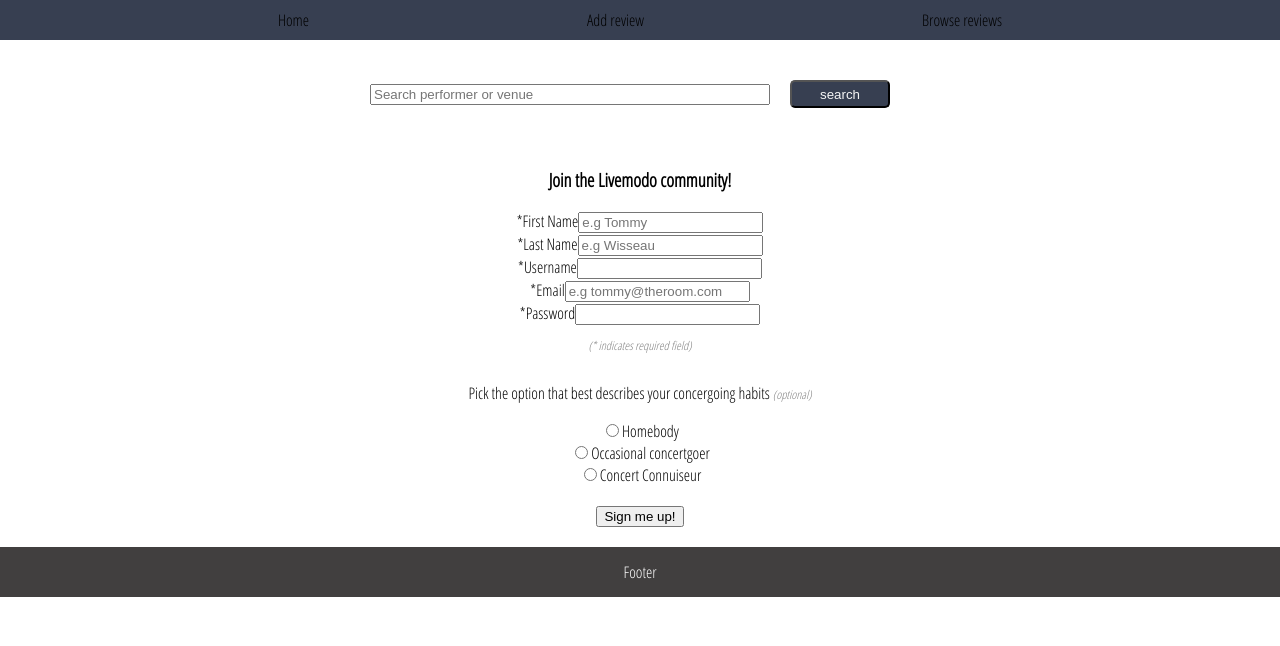
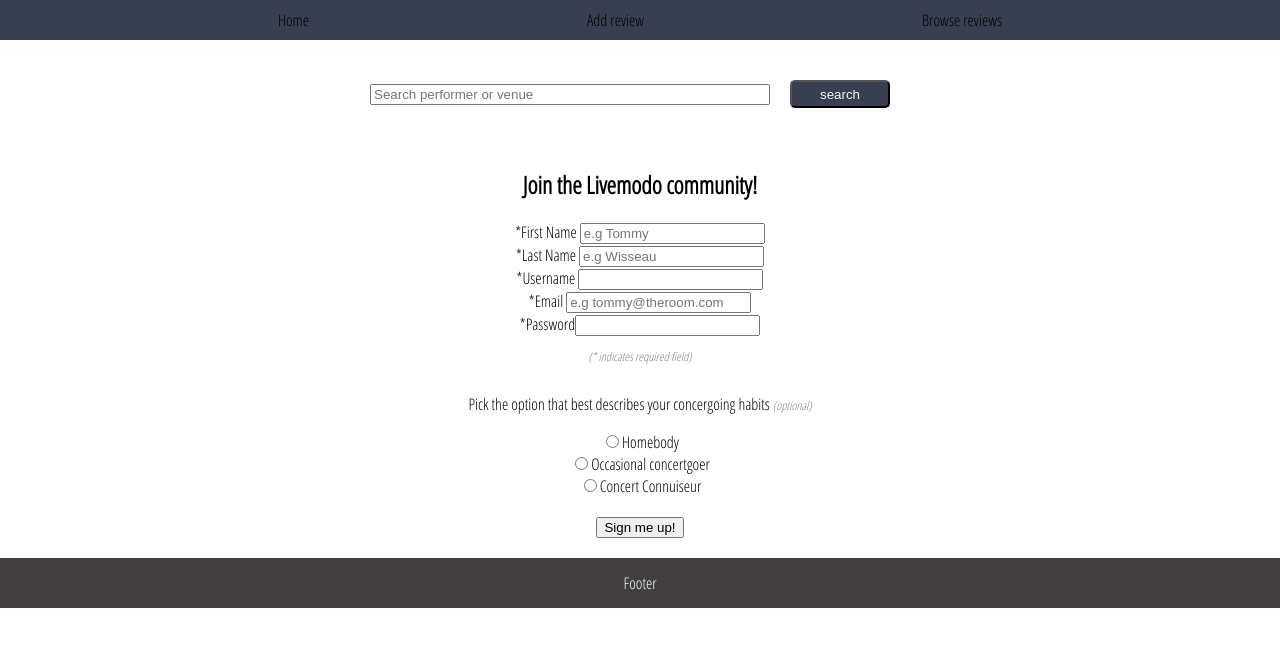
Before and after one commit to BC1985/livemodo, a React (Create React App) app: page /signup in a window 1280 px wide. Shown: the top 646 px of the page. Built offline with nearby package versions, Linux system fonts and the light colour scheme.

Commit message:
Split inputs into divs

```diff
--- a/src/SignupForm.css
+++ b/src/SignupForm.css
@@ -25,6 +25,3 @@ button {
 #sign-form label {
   margin-right: 100px;
 }
-#signup {
-  justify-content: end;
-}
--- a/src/SignupForm.js
+++ b/src/SignupForm.js
@@ -10,30 +10,31 @@ function SignupForm() {
   return (
     <>
       <div className="call-to-action">
-        <h3>Join the Livemodo community!</h3>
+        <h2>Join the Livemodo community!</h2>
       </div>
       <div className="signup-form">
         <form id="signup">
-          <div className="form-text-input">
-            <label>*First Name</label>
+          <div className="text-input">
+            <label>*First Name </label>
             <input type="text" placeholder="e.g Tommy" required />
           </div>
-          <div className="form-text-input">
-            <label>*Last Name</label>
+          <div className="text-input">
+            <label>*Last Name </label>
             <input type="text" placeholder="e.g Wisseau" required />
           </div>
-          <div className="form-text-input">
-            <label>*Username</label>
+          <div className="text-input">
+            <label>*Username </label>
             <input type="text" required />
           </div>
-          <div className="form-text-input">
-            <label>*Email</label>
+          <div className="text-input">
+            <label>*Email </label>
             <input type="text" placeholder="e.g tommy@theroom.com" required />
           </div>
-          <div className="form-text-input">
+          <div className="text-input">
             <label>*Password</label>
             <input type="text" required />
           </div>
+
           <p style={spanStyle}>(* indicates required field)</p>
           <p>
             Pick the option that best describes your concergoing habits{" "}
```
